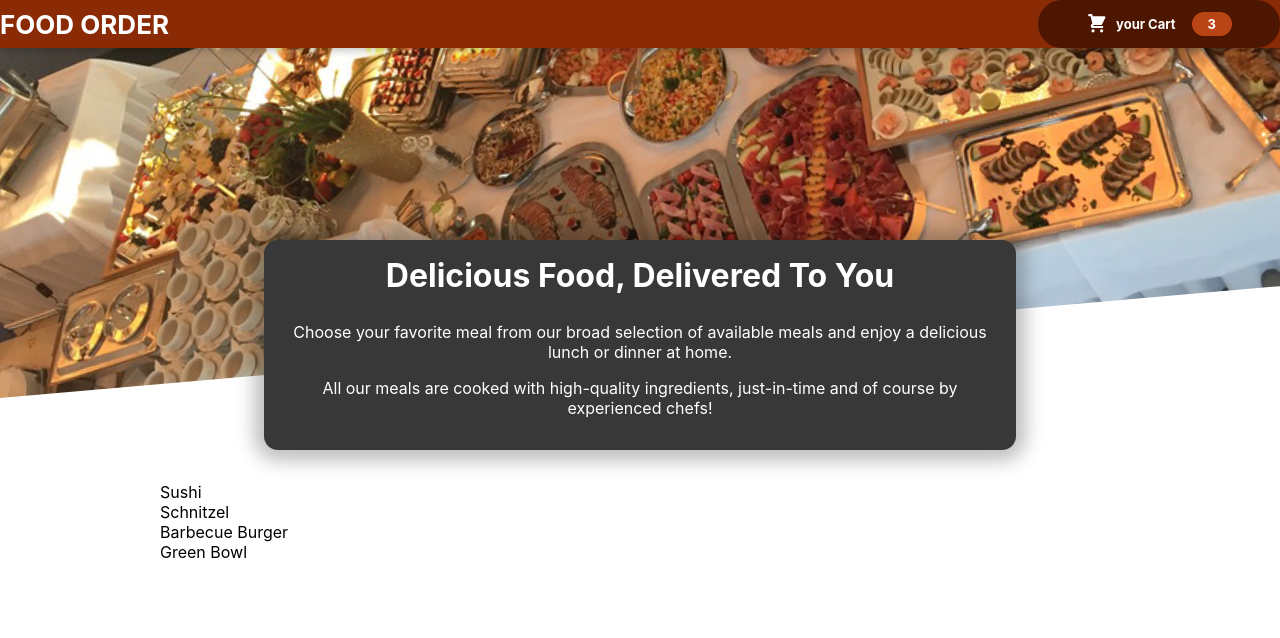
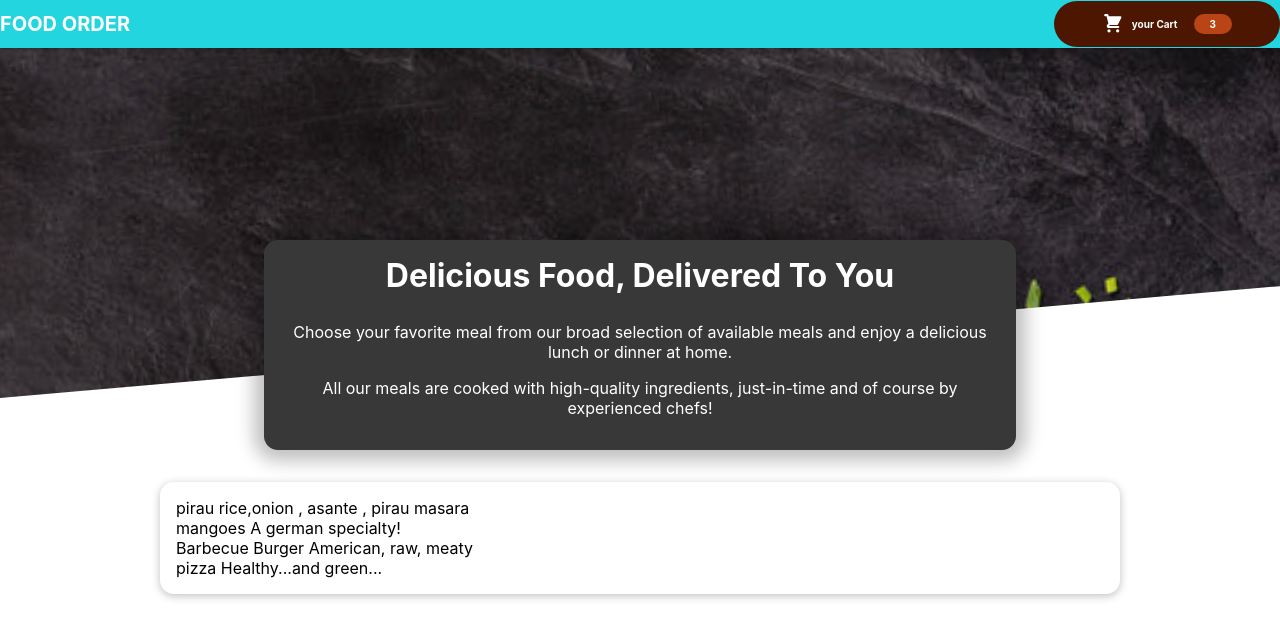
Before and after one commit to henrykgggg/FOOD-ODERING-WEBSITE, a React (Create React App) app in the folder food-order/: page / in a window 1280 px wide. Shown: the top 638 px of the page. Built offline with nearby package versions, Linux system fonts and the light colour scheme.

Commit message:
add card in UI aswrapper

```diff
--- a/food-order/src/components/LAYOUT/Header.js
+++ b/food-order/src/components/LAYOUT/Header.js
@@ -1,5 +1,5 @@
 import React, { Fragment } from "react";
-import mealsImage from "../../ASSETS/meals.jpg";
+import mealsImage from "../../ASSETS/back.jpg";
 import "./Header.modules.css";
 import HeaderCartButton from "./HeaderCartButton";
 
--- a/food-order/src/components/LAYOUT/Header.modules.css
+++ b/food-order/src/components/LAYOUT/Header.modules.css
@@ -4,9 +4,9 @@
     left: 0;
     width: 100%;
     height: 3rem;
-    background-color: #8a2b06;
+    background-color: #22d5df;
     color: white;
-    font-size: 13px;
+    font-size: 10px;
     display: flex;
     justify-content: space-between;
     align-items: center;
--- a/food-order/src/components/MEALS/AVAILABLEMEALS.JS
+++ b/food-order/src/components/MEALS/Available.js
@@ -1,16 +1,17 @@
+import Cart from '../UI/Cart';
 import classes from './AvailableMeals.module.css'
 
 
 const DUMMY_MEALS = [
   {
     id: "m1",
-    name: "Sushi",
-    description: "Finest fish and veggies",
+    name: "pirau",
+    description: "rice,onion  , asante , pirau masara",
     price: 22.99,
   },
   {
     id: "m2",
-    name: "Schnitzel",
+    name: "mangoes",
     description: "A german specialty!",
     price: 16.5,
   },
@@ -22,17 +23,20 @@ const DUMMY_MEALS = [
   },
   {
     id: "m4",
-    name: "Green Bowl",
+    name: "pizza",
     description: "Healthy...and green...",
     price: 18.99,
   },
 ];
 
 const AvailableMeals = () => {
-  const mealsList = DUMMY_MEALS.map((meals) => <li>{meals.name}</li>);
+  const mealsList = DUMMY_MEALS.map(meal => <li>{meal.name} {meal.description}</li>);
+
   return (
     <section className={classes.meals}>
+      <Cart>
       <ul>{mealsList}</ul>
+      </Cart>
     </section>
   );
 };
--- a/food-order/src/components/MEALS/Meals.js
+++ b/food-order/src/components/MEALS/Meals.js
@@ -1,12 +1,14 @@
-import {Fragment} from 'react'
-import MealsSummary from "./SSUMMARY.JS";
-import AvailableMeals from "./AVAILABLEMEALS.JS";
-const Meals = () => {
-    return (
-        <Fragment>
-<MealsSummary />
-<AvailableMeals />
-        </Fragment>
-    )
-}
+import React, { Fragment } from "react";
+import SummaryMeals from "./SummaryMeals";
+import AvailableMeals from "./Available";
+const Meals = (props) => {
+  return (
+    <Fragment>
+
+<SummaryMeals />
+      <AvailableMeals />
+
+    </Fragment>
+  );
+};
 export default Meals;
--- a/food-order/src/components/MEALS/SSUMMARY.JS
+++ /dev/null
@@ -1,19 +0,0 @@
-import classes from './MealsSummary.module.css'
-
-const MealsSummary = () => {
-    return (
-      <section className={classes.summary}>
-        <h2>Delicious Food, Delivered To You</h2>
-        <p>
-          Choose your favorite meal from our broad selection of available meals
-          and enjoy a delicious lunch or dinner at home.
-        </p>
-        <p>
-          All our meals are cooked with high-quality ingredients, just-in-time and
-          of course by experienced chefs!
-        </p>
-      </section>
-    );
-  };
-
-  export default MealsSummary;
--- /dev/null
+++ b/food-order/src/components/MEALS/SummaryMeals.js
@@ -0,0 +1,19 @@
+import classes from './Summarymeals.module.css'
+import React from 'react';
+const SummaryMeals = () =>{
+return (
+  <section className={classes.summary}>
+  <h2>Delicious Food, Delivered To You</h2>
+  <p>
+    Choose your favorite meal from our broad selection of available meals
+    and enjoy a delicious lunch or dinner at home.
+  </p>
+  <p>
+    All our meals are cooked with high-quality ingredients, just-in-time and
+    of course by experienced chefs!
+  </p>
+</section>
+
+)
+}
+export default SummaryMeals;
--- /dev/null
+++ b/food-order/src/components/UI/Cart.js
@@ -0,0 +1,5 @@
+import classes from './Cart.module.css'
+const Cart = (props) => {
+return <div className={classes.card}>{props.children}</div>
+}
+export default Cart;
--- /dev/null
+++ b/food-order/src/components/UI/Cart.module.css
@@ -0,0 +1,6 @@
+.card {
+    padding: 1rem;
+    box-shadow: 0 2px 8px rgba(0, 0, 0, 0.25);
+    border-radius: 14px;
+    background-color: white;
+  }
```
Also changed, not shown: food-order/src/App.js (+5 -5 lines), food-order/src/ASSETS/ackg.webp (added), food-order/src/ASSETS/back.jpg (added), food-order/src/components/MEALS/Summarymeals.module.css (renamed from food-order/src/components/MEALS/MealsSummary.module.css).
